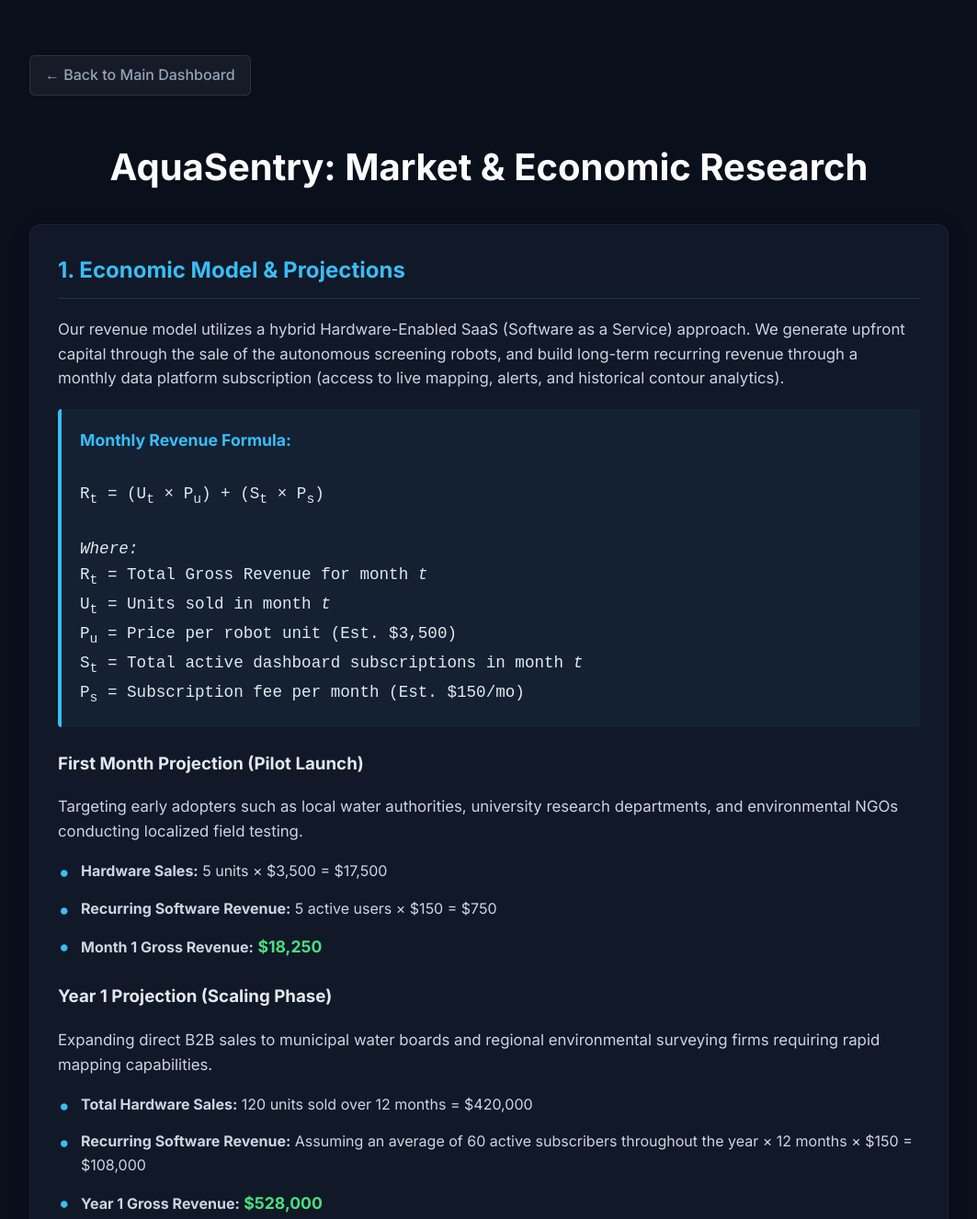
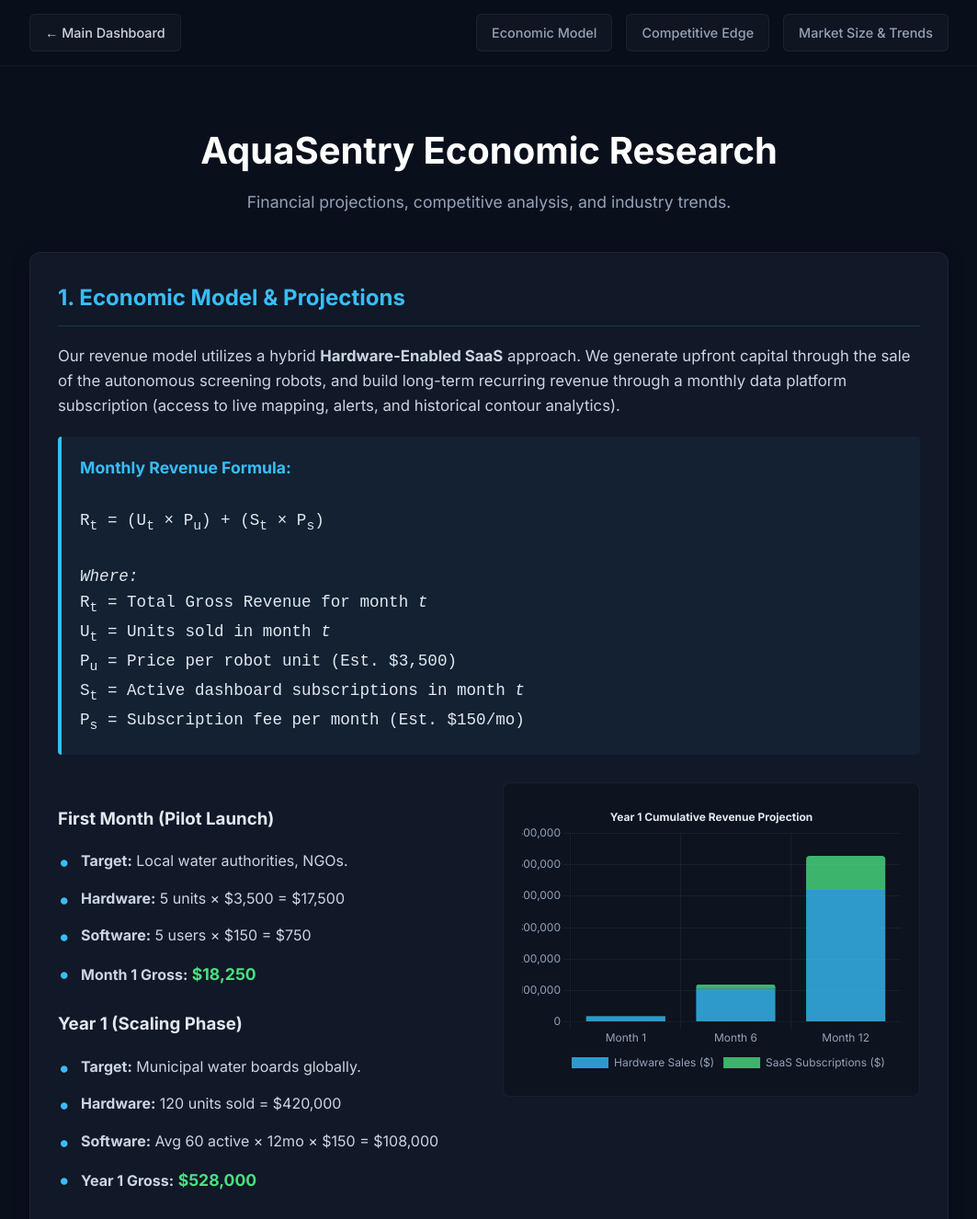
Before and after one commit to vatsalmathur/New-Arsenic-Sensor, a plain HTML site: page frontend/market-research.html in a window 1280 px wide. Shown: the top 1326 px of the page at 92% size, without its empty margins (108-1171 px from the left). Drawn offline with nearby package versions, Linux system fonts and the light colour scheme.

Commit message:
Enhance market research page with Chart.js graphs and top navigation

```diff
--- a/frontend/market-research.html
+++ b/frontend/market-research.html
@@ -5,6 +5,7 @@
     <meta name="viewport" content="width=device-width, initial-scale=1.0">
     <title>AquaSentry - Market & Economic Research</title>
     <link href="https://fonts.googleapis.com/css2?family=Inter:wght@400;500;600;700&display=swap" rel="stylesheet">
+    <script src="https://cdn.jsdelivr.net/npm/chart.js"></script>
     <style>
         body {
             background: #0a0f1c;
@@ -13,25 +14,98 @@
             color: #f8fafc;
             font-family: 'Inter', sans-serif;
             line-height: 1.6;
+            scroll-behavior: smooth;
         }
+
+        /* Modern Top Navigation Bar */
+        .top-header {
+            background: rgba(10, 15, 28, 0.95);
+            backdrop-filter: blur(10px);
+            position: sticky;
+            top: 0;
+            z-index: 100;
+            padding: 15px 20px;
+            border-bottom: 1px solid rgba(255,255,255,0.05);
+            display: flex;
+            justify-content: center;
+        }
+        .page-nav {
+            display: flex;
+            gap: 15px;
+            overflow-x: auto;
+            scrollbar-width: none;
+            max-width: 1000px;
+            width: 100%;
+        }
+        .page-nav::-webkit-scrollbar { display: none; }
+        .page-nav a {
+            text-decoration: none;
+            color: #94a3b8;
+            font-weight: 500;
+            font-size: 0.9rem;
+            padding: 8px 16px;
+            border-radius: 6px;
+            white-space: nowrap;
+            transition: all 0.2s;
+            background: rgba(255,255,255,0.03);
+            border: 1px solid rgba(255,255,255,0.05);
+        }
+        .page-nav a:hover, .page-nav a.active {
+            background: rgba(56, 189, 248, 0.1);
+            color: #38bdf8;
+            border-color: rgba(56, 189, 248, 0.3);
+        }
+        .page-nav a.back-btn {
+            color: #cbd5e1;
+            margin-right: auto;
+        }
+
         .research-container {
             max-width: 1000px;
-            margin: 40px auto;
+            margin: 0 auto 60px auto;
             padding: 20px;
         }
         .card {
             background: #111827;
             padding: 30px;
             border-radius: 12px;
-            margin-bottom: 30px;
+            margin-top: 40px;
             border: 1px solid rgba(255,255,255,0.05);
             box-shadow: 0 4px 20px rgba(0,0,0,0.2);
+            scroll-margin-top: 100px;
         }
+        .card-grid {
+            display: grid;
+            grid-template-columns: 1fr 1fr;
+            gap: 30px;
+            margin-top: 30px;
+        }
+        @media (max-width: 768px) {
+            .card-grid { grid-template-columns: 1fr; }
+        }
+
+        .chart-container {
+            background: rgba(0,0,0,0.2);
+            border-radius: 8px;
+            padding: 20px;
+            border: 1px solid rgba(255,255,255,0.05);
+            display: flex;
+            justify-content: center;
+            align-items: center;
+            height: 300px;
+        }
+
         h1 {
             color: #fff;
             font-size: 2.5rem;
-            margin-bottom: 30px;
+            margin: 40px 0 10px 0;
             text-align: center;
+        }
+        .subtitle {
+            text-align: center;
+            color: #94a3b8;
+            font-size: 1.1rem;
+            margin-bottom: 40px;
         }
         h2 {
             color: #38bdf8;
@@ -79,34 +153,11 @@
             color: #38bdf8;
             font-weight: 600;
         }
-        .comparison-table tr:last-child td {
-            border-bottom: none;
-        }
+        .comparison-table tr:last-child td { border-bottom: none; }
         .highlight-green { color: #4ade80; font-weight: 600; }
         .highlight-red { color: #f87171; font-weight: 600; }
 
-        .nav-link {
-            display: inline-flex;
-            align-items: center;
-            color: #94a3b8;
-            text-decoration: none;
-            margin-bottom: 20px;
-            font-weight: 500;
-            transition: color 0.2s;
-            background: rgba(255,255,255,0.05);
-            padding: 8px 16px;
-            border-radius: 6px;
-            border: 1px solid rgba(255,255,255,0.1);
-        }
-        .nav-link:hover {
-            color: #fff;
-            background: rgba(255,255,255,0.1);
-        }
-
-        ul.bullet-list {
-            list-style-type: none;
-            padding-left: 0;
-        }
+        ul.bullet-list { list-style-type: none; padding-left: 0; }
         ul.bullet-list li {
             position: relative;
             padding-left: 25px;
@@ -124,15 +175,26 @@
     </style>
 </head>
 <body>
+
+    <!-- Sticky Top Navigation -->
+    <header class="top-header">
+        <nav class="page-nav">
+            <a href="/" class="back-btn">← Main Dashboard</a>
+            <a href="#section-model">Economic Model</a>
+            <a href="#section-competition">Competitive Edge</a>
+            <a href="#section-industry">Market Size & Trends</a>
+        </nav>
+    </header>
+
     <div class="research-container">
-        <a href="/" class="nav-link">← Back to Main Dashboard</a>
 
-        <h1>AquaSentry: Market & Economic Research</h1>
+        <h1>AquaSentry Economic Research</h1>
+        <div class="subtitle">Financial projections, competitive analysis, and industry trends.</div>
 
         <!-- Section 1: Economic Model -->
-        <div class="card">
+        <div id="section-model" class="card">
             <h2>1. Economic Model & Projections</h2>
-            <p>Our revenue model utilizes a hybrid Hardware-Enabled SaaS (Software as a Service) approach. We generate upfront capital through the sale of the autonomous screening robots, and build long-term recurring revenue through a monthly data platform subscription (access to live mapping, alerts, and historical contour analytics).</p>
+            <p>Our revenue model utilizes a hybrid <strong>Hardware-Enabled SaaS</strong> approach. We generate upfront capital through the sale of the autonomous screening robots, and build long-term recurring revenue through a monthly data platform subscription (access to live mapping, alerts, and historical contour analytics).</p>
 
             <div class="formula-box">
                 <strong>Monthly Revenue Formula:</strong><br><br>
@@ -141,29 +203,36 @@
                 R<sub>t</sub> = Total Gross Revenue for month <em>t</em><br>
                 U<sub>t</sub> = Units sold in month <em>t</em><br>
                 P<sub>u</sub> = Price per robot unit (Est. $3,500)<br>
-                S<sub>t</sub> = Total active dashboard subscriptions in month <em>t</em><br>
+                S<sub>t</sub> = Active dashboard subscriptions in month <em>t</em><br>
                 P<sub>s</sub> = Subscription fee per month (Est. $150/mo)
             </div>
 
-            <h3>First Month Projection (Pilot Launch)</h3>
-            <p>Targeting early adopters such as local water authorities, university research departments, and environmental NGOs conducting localized field testing.</p>
+            <div class="card-grid">
+                <div>
+                    <h3>First Month (Pilot Launch)</h3>
                     <ul class="bullet-list">
-                <li><strong>Hardware Sales:</strong> 5 units × $3,500 = $17,500</li>
-                <li><strong>Recurring Software Revenue:</strong> 5 active users × $150 = $750</li>
-                <li><strong>Month 1 Gross Revenue:</strong> <span style="color: #4ade80; font-weight: bold; font-size: 1.1rem;">$18,250</span></li>
+                        <li><strong>Target:</strong> Local water authorities, NGOs.</li>
+                        <li><strong>Hardware:</strong> 5 units × $3,500 = $17,500</li>
+                        <li><strong>Software:</strong> 5 users × $150 = $750</li>
+                        <li><strong>Month 1 Gross:</strong> <span style="color: #4ade80; font-weight: bold; font-size: 1.1rem;">$18,250</span></li>
                     </ul>
 
-            <h3>Year 1 Projection (Scaling Phase)</h3>
-            <p>Expanding direct B2B sales to municipal water boards and regional environmental surveying firms requiring rapid mapping capabilities.</p>
+                    <h3>Year 1 (Scaling Phase)</h3>
                     <ul class="bullet-list">
-                <li><strong>Total Hardware Sales:</strong> 120 units sold over 12 months = $420,000</li>
-                <li><strong>Recurring Software Revenue:</strong> Assuming an average of 60 active subscribers throughout the year × 12 months × $150 = $108,000</li>
-                <li><strong>Year 1 Gross Revenue:</strong> <span style="color: #4ade80; font-weight: bold; font-size: 1.1rem;">$528,000</span></li>
+                        <li><strong>Target:</strong> Municipal water boards globally.</li>
+                        <li><strong>Hardware:</strong> 120 units sold = $420,000</li>
+                        <li><strong>Software:</strong> Avg 60 active × 12mo × $150 = $108,000</li>
+                        <li><strong>Year 1 Gross:</strong> <span style="color: #4ade80; font-weight: bold; font-size: 1.1rem;">$528,000</span></li>
                     </ul>
+                </div>
+                <div class="chart-container">
+                    <canvas id="revenueChart"></canvas>
+                </div>
+            </div>
         </div>
 
         <!-- Section 2: Competitive Analysis -->
-        <div class="card">
+        <div id="section-competition" class="card">
             <h2>2. Competitive Advantage: AquaSentry vs. AccuSense</h2>
             <p>A direct analysis of our primary competitive friction points, demonstrating why AquaSentry dominates the modern screening market.</p>
 
@@ -179,7 +248,7 @@
                     <tr>
                         <td><strong>Commercial Availability</strong></td>
                         <td class="highlight-green">Ready to deploy. Immediate impact.</td>
-                        <td class="highlight-red">Does not sell till now. Stuck in pre-market.</td>
+                        <td class="highlight-red">Does not sell till now. Stuck in R&D.</td>
                     </tr>
                     <tr>
                         <td><strong>Mobility & Environment</strong></td>
@@ -188,8 +257,8 @@
                     </tr>
                     <tr>
                         <td><strong>Cost Structure</strong></td>
-                        <td class="highlight-green">Way cheaper (~$3,500 total solution).</td>
-                        <td class="highlight-red">Prohibitively expensive (traditional hardware pricing).</td>
+                        <td class="highlight-green">Disruptively cheap (~$3,500).</td>
+                        <td class="highlight-red">Prohibitively expensive (traditional pricing).</td>
                     </tr>
                     <tr>
                         <td><strong>Data Output</strong></td>
@@ -200,28 +269,112 @@
             </table>
 
             <p style="margin-top: 25px; padding: 15px; background: rgba(56, 189, 248, 0.05); border-radius: 8px;">
-                <strong>Strategic Takeaway:</strong> AccuSense is building an expensive, stationary tool that isn't even on the market yet. AquaSentry changes the paradigm from <em>"testing a sample"</em> to <em>"mapping an environment"</em>. By making the robot autonomous and orders of magnitude cheaper, we eliminate the need for technicians to manually collect bottles in boats.
+                <strong>Strategic Takeaway:</strong> AccuSense is building an expensive, stationary tool that isn't even on the market yet. AquaSentry changes the paradigm from <em>"testing a sample"</em> to <em>"mapping an environment"</em>. By making the robot autonomous and affordable, we eliminate the need for technicians to manually collect bottles in boats.
             </p>
         </div>
 
         <!-- Section 3: Industry Research -->
-        <div class="card">
+        <div id="section-industry" class="card">
             <h2>3. Market Research & Economic Trend Predictions</h2>
             <p>The global demand for decentralized, rapid water quality testing is accelerating due to environmental pressures and aging infrastructure.</p>
 
+            <div class="card-grid">
+                <div class="chart-container">
+                    <canvas id="marketChart"></canvas>
+                </div>
+                <div>
                     <h3>Target Market Size</h3>
                     <p>The Global Water Quality Monitoring market is projected to reach <strong>$7.5 Billion by 2028</strong>, growing at a CAGR of roughly 6.5%. Specifically, the segment for heavy metals (like Arsenic) and environmental surface water testing represents a highly underserved <strong>~$1.2 Billion niche</strong>.</p>
 
                     <h3>Economic Trends Driving Adoption</h3>
                     <ul class="bullet-list">
-                <li><strong>Heightened Regulatory Pressure:</strong> Governments worldwide are lowering permissible arsenic limits (the WHO standard is strictly 10 µg/L), forcing municipalities to screen more surface water sources, more frequently.</li>
-                <li><strong>The Cost of Human Labor:</strong> Traditional manual sampling is labor-intensive. It requires paying technicians to drive boats, collect samples, and transport them. Our robotic model slashes the per-sample acquisition cost by over 90%.</li>
-                <li><strong>Climate Change Anomalies:</strong> Shifting water tables and severe droughts are causing groundwater and surface water arsenic concentrations to spike unexpectedly globally, particularly in South Asia, the Americas, and parts of Europe.</li>
+                        <li><strong>Heightened Regulatory Pressure:</strong> Governments are lowering permissible arsenic limits (WHO standard is strictly 10 µg/L).</li>
+                        <li><strong>The Cost of Human Labor:</strong> Our robotic model slashes the per-sample acquisition cost by over 90% compared to technicians in boats.</li>
+                        <li><strong>Climate Change Anomalies:</strong> Shifting water tables and severe droughts are causing groundwater arsenic spikes globally.</li>
                     </ul>
+                </div>
+            </div>
 
             <h3>AquaSentry Market Prediction</h3>
-            <p>By positioning AquaSentry as a highly affordable "screening tool", we do not compete with million-dollar certified lab instruments. Instead, we become the <strong>mandatory first step</strong>. We tell agencies exactly <em>where</em> to send their lab scientists. We predict capturing 5% of the early-stage environmental screening market within our first 36 months of full-scale production, establishing a powerful barrier to entry through our accumulated, proprietary water quality dataset.</p>
+            <p>By positioning AquaSentry as a highly affordable "screening tool", we do not compete with million-dollar certified lab instruments. Instead, we become the <strong>mandatory first step</strong>. We predict capturing 5% of the early-stage environmental screening market within our first 36 months of full-scale production, establishing a powerful barrier to entry through our accumulated, proprietary water quality dataset.</p>
         </div>
     </div>
+
+    <!-- Chart Configuration Scripts -->
+    <script>
+        // Global styling for Chart.js to match dark theme
+        Chart.defaults.color = '#94a3b8';
+        Chart.defaults.font.family = 'Inter';
+
+        // 1. Revenue Projection Bar Chart
+        const revCtx = document.getElementById('revenueChart').getContext('2d');
+        new Chart(revCtx, {
+            type: 'bar',
+            data: {
+                labels: ['Month 1', 'Month 6', 'Month 12'],
+                datasets: [
+                    {
+                        label: 'Hardware Sales ($)',
+                        data: [17500, 105000, 420000],
+                        backgroundColor: 'rgba(56, 189, 248, 0.8)',
+                        borderRadius: 4
+                    },
+                    {
+                        label: 'SaaS Subscriptions ($)',
+                        data: [750, 13500, 108000],
+                        backgroundColor: 'rgba(74, 222, 128, 0.8)',
+                        borderRadius: 4
+                    }
+                ]
+            },
+            options: {
+                responsive: true,
+                maintainAspectRatio: false,
+                scales: {
+                    x: { stacked: true, grid: { color: 'rgba(255,255,255,0.05)' } },
+                    y: { stacked: true, grid: { color: 'rgba(255,255,255,0.05)' } }
+                },
+                plugins: {
+                    legend: { position: 'bottom' },
+                    title: { display: true, text: 'Year 1 Cumulative Revenue Projection', color: '#e2e8f0' }
+                }
+            }
+        });
+
+        // 2. Market Size Doughnut Chart
+        const mktCtx = document.getElementById('marketChart').getContext('2d');
+        new Chart(mktCtx, {
+            type: 'doughnut',
+            data: {
+                labels: ['AquaSentry Target Niche (Heavy Metals)', 'General Water Quality Testing'],
+                datasets: [{
+                    data: [1.2, 6.3], // Billions
+                    backgroundColor: [
+                        'rgba(56, 189, 248, 0.8)',
+                        'rgba(255, 255, 255, 0.1)'
+                    ],
+                    borderColor: '#111827',
+                    borderWidth: 2,
+                    hoverOffset: 4
+                }]
+            },
+            options: {
+                responsive: true,
+                maintainAspectRatio: false,
+                cutout: '70%',
+                plugins: {
+                    legend: { position: 'bottom' },
+                    title: { display: true, text: 'Total Addressable Market ($7.5B)', color: '#e2e8f0' },
+                    tooltip: {
+                        callbacks: {
+                            label: function(context) {
+                                return context.label + ': $' + context.raw + ' Billion';
+                            }
+                        }
+                    }
+                }
+            }
+        });
+    </script>
 </body>
 </html>
```
Lines whose indentation alone changed are shown as unchanged.
